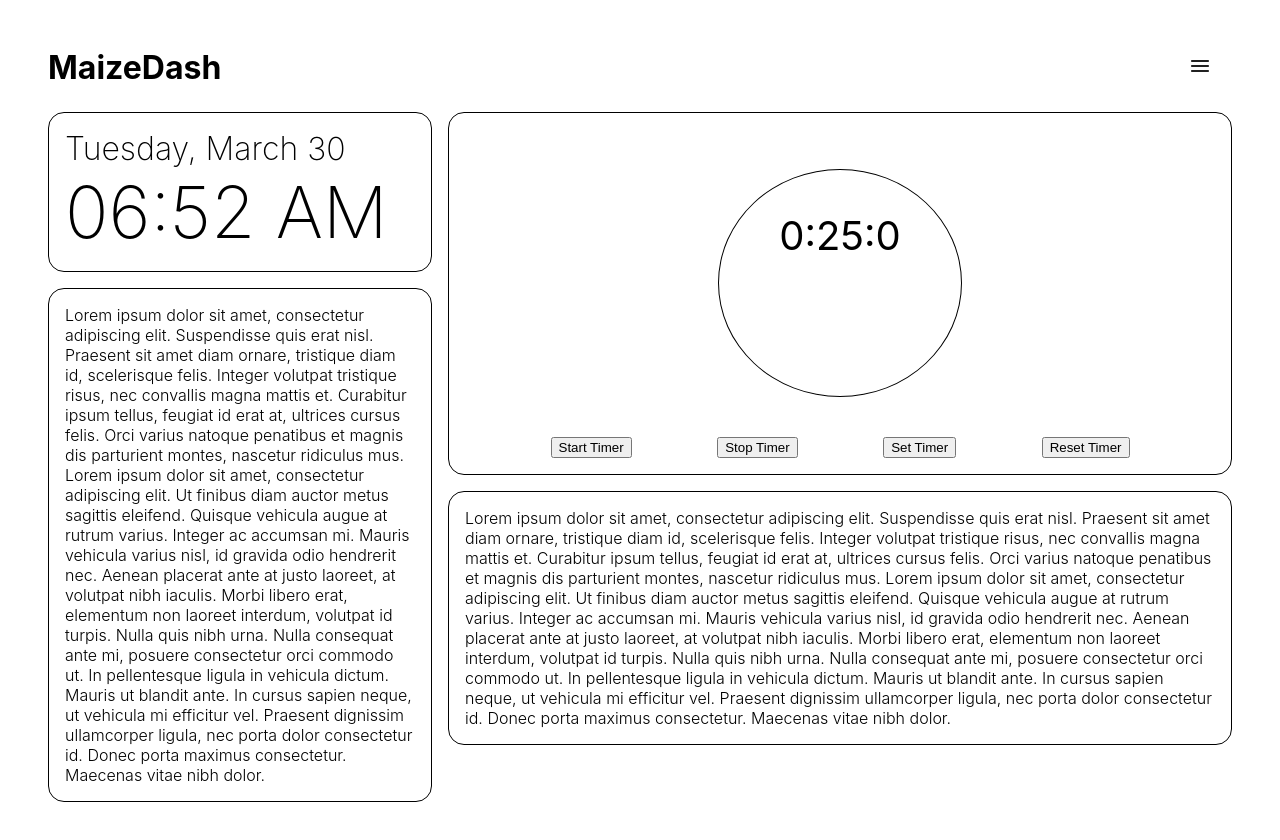
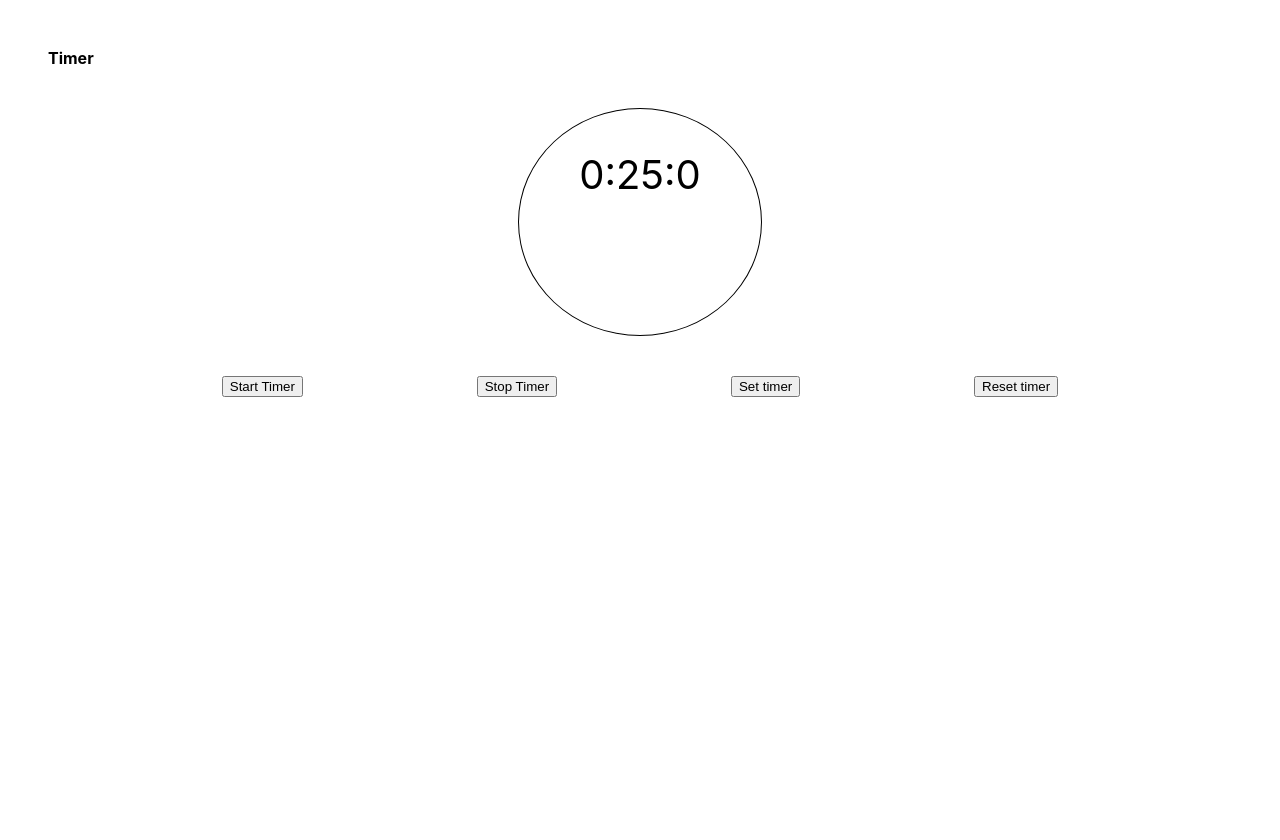
Before and after one commit to alicemliu/maize-dash, a React (Create React App) app: page / in a window 1280 px wide. Shown: the top 840 px of the page. After the commit the page ends 800 px from the top, so only its background shows below. Built offline with nearby package versions, Linux system fonts and the light colour scheme.

Commit message:
fixed bugs with the timer and made it interactive. Need to fix style to better fit the screen, and also fix the issue where the timer is the only thing on the screen

```diff
--- a/src/components/timer.js
+++ b/src/components/timer.js
@@ -1,7 +1,16 @@
 import React from "react";
-
+import ReactDOM from "react-dom";
 import '../css/App.css';
 import '../css/timer.css';
+
+
+
+
+let root = document.getElementById("root");
+
+document.addEventListener("DOMContentLoaded", () => {
+    ReactDOM.render(<Timer />, root);
+});
 
 
 export default class Timer extends React.Component{
@@ -13,31 +22,73 @@ export default class Timer extends React.Component{
             hours: 0,
             minutes: 25,
             seconds: 0
+
         }
-        this.handleTimerStart = this.handleTimerStart.bind(this);
     }
 
     handleTimerStart(e){
         e.preventDefault();
+        if(this.state.timerStopped) {
+            this.timer = setInterval(() => {
+                this.setState({timerStarted: true, timerStopped: false});
+                if(this.state.timerStarted) {
+                    if(this.state.seconds <= 0){
+                        this.setState((prevState) => ({ minutes: prevState.minutes - 1, seconds: 59 }))
+                    }
+                    if(this.state.minutes < 0 && this.state.hours > 0) {
+                        this.setState((prevState) => ({ hours: prevState.hours - 1, minutes: 59 }))
+                    }
+                    if(this.state.hours == 0 && this.state.minutes == 0 && this.state.seconds == 0){
+                        //alert or something
+                    }
+                    this.setState((prevState) => ({seconds: prevState.seconds - 1}));
+                }
 
-        setInterval(() => {
-            if(this.state.timerStopped) {
-                this.setState({timerStarted: true, timerStopped: false});
-            }
-        }, 1000);
+            }, 1000);
+        }
+    }
+
+    handleTimerStop(e){
+        e.preventDefault();
+
+        this.setState({timerStarted: false, timerStopped: true});
+        clearInterval(this.timer);
+
+    }
+
+    handleTimerReset(){
+        this.setState({timerStarted: false, timerStopped: true, seconds: 0, minutes: 0, hours: 0});
+        clearInterval(this.timer);
+    }
+
+    handleTimerSet(){
+        this.setState({timerStarted: false, timerStopped: true});
+        clearInterval(this.timer);
+
+        if(this.state.minutes >= 59){
+            this.setState(prevState => ({hours: prevState.hours + 1, minutes: 0}));
+        }
+
+        else{
+            this.setState(prevState => ({minutes: prevState.minutes + 1}))
+        }
+
     }
 
     render(){
         return(
-            <div className="time-container">
-                <div className="current-timer">
-                    {this.state.hours + ":" + this.state.minutes + ":" + this.state.seconds}
-                </div>
-                <div className="timer-controls">
-                    <button className="btn btn-success">Start Timer</button>
-                    <button className="btn btn-alert">Stop Timer</button>
-                    <button className="btn btn-info">Set Timer</button>
-                    <button className="btn btn-danger">Reset Timer</button>
+            <div className="container">
+                <b>Timer</b>
+                <div className="time-container">
+                    <div className ="current-timer">
+                        {this.state.hours + ":" + this.state.minutes + ":" + this.state.seconds}
+                    </div>
+                    <div className ="timer-controls">
+                        <button className="btn btn-success" onClick={this.handleTimerStart.bind(this)}>Start Timer</button>
+                        <button className="btn btn-alert" onClick={this.handleTimerStop.bind(this)}>Stop Timer</button>
+                        <button className="btn btn-info" onClick={this.handleTimerSet.bind(this)}>Set timer</button>
+                        <button className="btn btn-danger" onClick={this.handleTimerReset.bind(this)}>Reset timer</button>
+                    </div>
                 </div>
             </div>
         );
```
Also changed, not shown: src/timer.js (+10 -6 lines).
